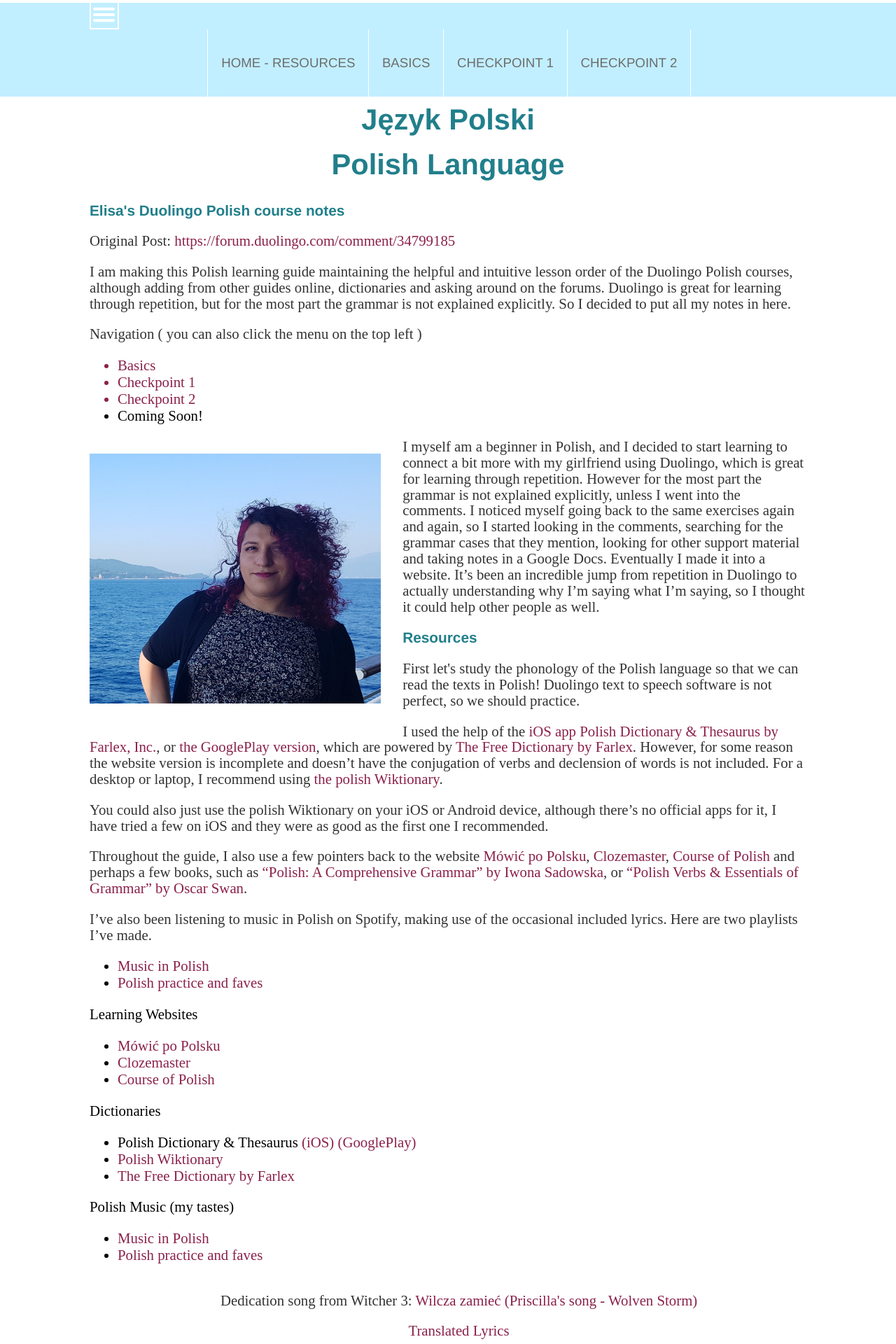
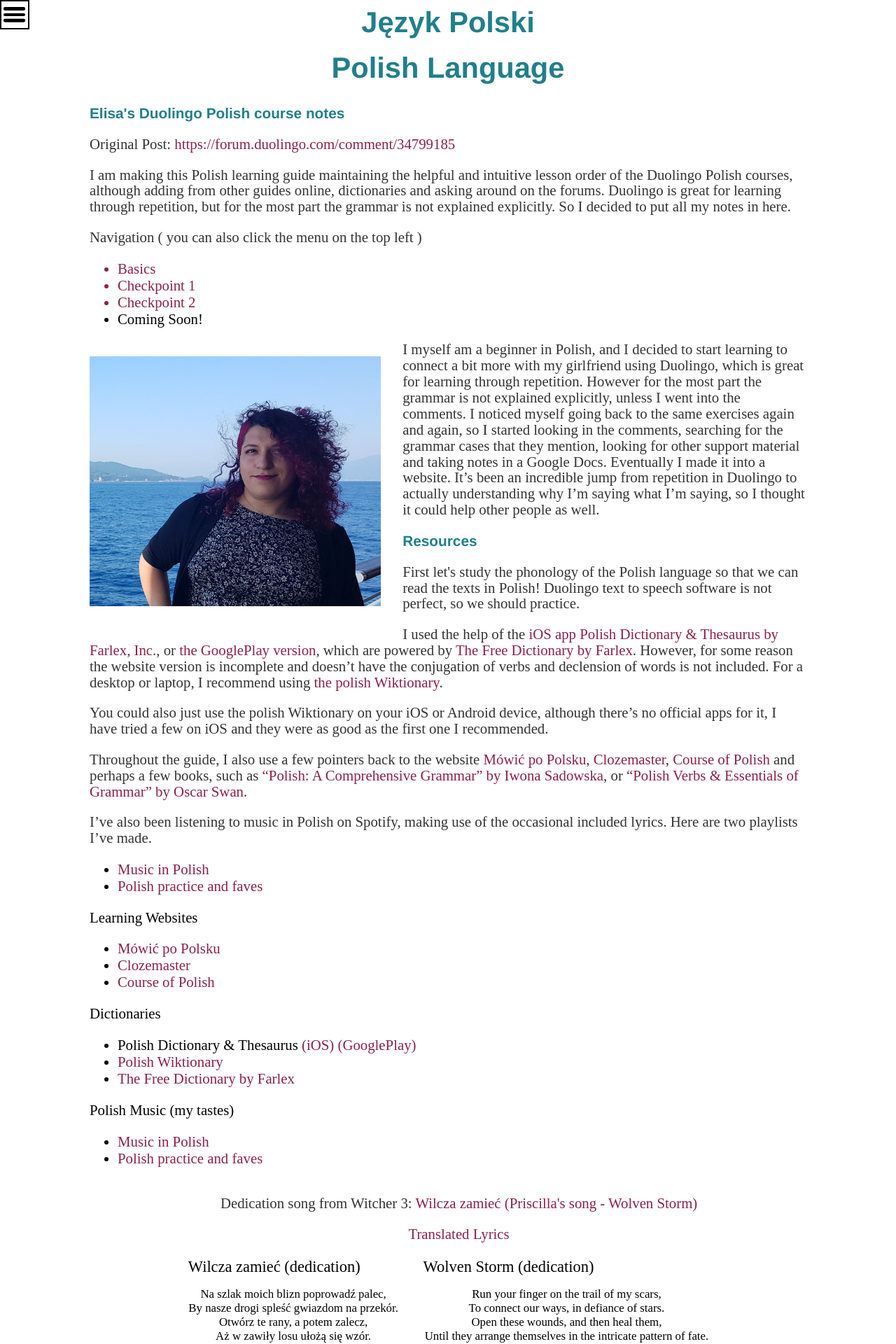
Before and after one commit to polski-duo-notes/polski-duo-notes.github.io, a Jekyll site: the page built from index.html, in a window 1280 px wide. Shown: the top 1920 px of the page at 70% size. Built offline with Jekyll 4.4.1, drawn with Linux system fonts in a browser that asks for light colours.

Commit message:
switch to full css hamburger

```diff
--- a/_layouts/default.html
+++ b/_layouts/default.html
@@ -9,9 +9,11 @@
             <meta name="viewport" content="initial-scale = 1.0,maximum-scale = 1.0" />
         </head>
         <body>
-            <div class="menu-button">
-                <div class="menu-button-burger"></div>
-            </div>
+            <div class="menu-wrap">
+                <input type="checkbox" class="toggler">
+                <div class="menu-button"><div class="menu-button-burger"></div></div>
+                <div class="menu">
+                    <div class="menu-inner">
                         <nav>
                             <ul>
                                 <a href="/"><li>Home - Resources</li></a>
@@ -62,6 +62,5 @@
                     </div>
                 </div>
             </footer>
-        <script type="text/javascript" src="/_layouts/hamburger_menu.js"></script>
         </body>
     </html>
--- a/css/main.css
+++ b/css/main.css
@@ -1,3 +1,9 @@
+:root {
+    --primary-color: rgba(13,110,139,0.75);
+    --overlay-color: rgba(24,39,51,0.85);
+    --menu-speed: 0.75s;
+}
+
 html{
     height: 100%;
     box-sizing: border-box;
@@ -43,103 +49,150 @@
     color: #8B217F;
 }
 
-.menu-button{
-    position: relative;
+.menu-wrap {
+    position: fixed;
+    top:0;
+    left:0;
+    z-index: 1;
+}
+
+.menu-wrap .toggler {
+    position: absolute;
+    top: 0;
+    left: 0;
+    z-index: 2;
+    cursor: pointer;
+    width: 3.5em;
+    height: 3.5em;
+    opacity: 0;
+}
+
+.menu-wrap .menu-button {
+    position: absolute;
+    top:0;
+    left: 0;
+    z-index: 1;
     display: flex;
     justify-content: center;
     align-items: center;
     width: 2em;
     height: 2em;
-    cursor: pointer;
-    transition: all .5s ease-in-out;
-    border: 0.1em solid #ffffff;
+    transition: all .5s ease;
+    border: 0.1em solid #000000;
 }
 
 .menu-button-burger{
+    position: relative;
+    display: flex;
     width: 1.5em;
-    background: #ffffff;
+    background: #000000;
     height: 0.2em;
     border-radius: 0.1em;
-    transition: all .5s ease-in-out;
+    transition: all .5s ease;
 }
 
 .menu-button-burger::before,
 .menu-button-burger::after{
     content: '';
     position: absolute;
-    width: 1.5em;
-    background: #ffffff;
+    z-index: 1;
+    width: 100%;
+    background: inherit;
     height: 0.2em;
     border-radius: 0.1em;
+    transition: all .5s ease;
+    top:-0.4em;
+}
+
+.menu-button-burger::after{
+    transform:translateY(0.8em);
+}
+
+/* Animation of burger menu CSS */
+.menu-wrap .toggler:checked + .menu-button .menu-button-burger {
+    transform: rotate(135deg);
+}
+
+/* Turn lines into X */
+.menu-wrap .toggler:checked + .menu-button .menu-button-burger::before,
+.menu-wrap .toggler:checked + .menu-button .menu-button-burger::after{
+    top:0;
+    transform: rotate(90deg);
+}
+
+/* Rotate on hover when checked*/
+.menu-wrap .toggler:checked:hover + .menu-button .menu-button-burger {
+    transform: rotate(225deg);
+}
+
+.menu-wrap .menu {
+    position: fixed;
+    top: 0;
+    left:0;
+    width: 20em;
+    height: 100%;
+    transform: translateX(-20em);
+    transition-duration: var(--menu-speed);*/
+    overflow: hidden;
+    display: flex;
+    align-items: center;
+    justify-content: center;
+}
+
+/* Show menu */
+.menu-wrap .toggler:checked ~ .menu {
+    transform: translateX(0);
+    transition-duration: var(--menu-speed);*/
+}
+
+.menu-wrap .toggler:checked ~ .menu .menu-inner nav{
+    opacity: 1;
+    transition-duration: var(--menu-speed);*/
+}
+
+.menu-wrap .menu .menu-inner {
+    background: var(--overlay-color);
+    width:100%;
+    height: 100%;
+    display: flex;
+    flex: none;
     transition: all .5s ease-in-out;
 }
 
-.menu-button-burger::before{
-    transform:translateY(-0.4em);
-}
-
-.menu-button-burger::after{
-    transform:translateY(0.4em);
-}
-
-/* Animation of burger menu */
-.menu-button.open .menu-button-burger {
-    transform: translateX(-0.7em);
-    background: transparent;
-}
-
-.menu-button.open .menu-button-burger::before{
-    transform: rotate(45deg) translate(0.5em, -0.5em);
-}
-
-.menu-button.open .menu-button-burger::after{
-    transform: rotate(45deg) translate(0.5em, 0.5em);
-}
-
-nav {
-    text-align: center;
-    background: #c1efff none repeat scroll 0 0;
+.menu-wrap .menu .menu-inner nav {
+    position: relative;
+    top:2em;
+    width:100%;
+    height:100%;
+    align-items: center;
+    opacity: 0;
+    transition: opacity 0.4s ease;
     text-transform: uppercase;
     font-size: 0.9em;
     font-style: bold;
     color: #6D6D6D;
-    margin-left:-12.5%;
-    margin-right: -12.5%;
-    margin-bottom:0em;
-    margin-top:-2em;
-    display:block;
-    width:auto;
-    float: center;
 }
 
-nav ul{
+.menu-wrap .menu .menu-inner nav ul{
     font-family:'Helvetica', 'Arial', 'Sans-Serif';
     list-style: none;
-    margin: 0em;
-    display:inline-flex;
-    margin-left:-2em;
 }
 
-nav ul li{
-    display:flex;
-    flex:1;
+.menu-wrap .menu .menu-inner nav ul li{
     height: auto;
-    padding-top:2em;
-    padding-left:1em;
-    padding-right:1em;
-    padding-bottom:2em;
-    margin-top:2em;
-    margin-bottom:0em;
-    margin-left: 0em;
-    margin-right: -0.05em;
-    border-left: 0.1em solid #ffffff;
-    border-right: 0.1em solid #ffffff;
+    padding-top:0.5em;
+    padding-bottom:0.5em;
     text-decoration: none;
 }
 
-nav ul li:hover {
-    background: #90e2ff none repeat scroll 0 0;
+.menu-wrap .menu .menu-inner nav ul li:hover {
+    background: var(--overlay-color) none repeat scroll 0 0;
     color:#ffffff;
+}
+
+.menu-wrap .menu .menu-inner nav ul li a {
+    color:inherit;
+    transition: color 0.4s ease;
 }
 
 #language_nav {
@@ -228,47 +281,6 @@
     text-align: center;
 }
 
-#icekler_logo_container {
-    display:block;
-    text-align:center;
-    float:center;
-    width:100%;
-    padding-top:1.5em;
-}
-
-#icekler_logo {
-    width:7em;
-    float:center;
-}
-
-#icekler{
-    font-size: 2em;
-    font-weight: normal;
-    font-family:'Helvetica', 'Arial', 'Sans-Serif';
-    color: #000000;
-    display:inline-block;
-    width:100%;
-    text-align: center;
-}
-
-#icekler_logo_container_small {
-    display:block;
-    text-align:center;
-    margin-top:1em;
-}
-
-#icekler_logo_small {
-    height:4em;
-    display:inline;
-    vertical-align:middle;
-}
-
-#icekler_small {
-    font-weight:normal;
-    color: #000000;
-    display:inline;
-}
-
 #about_img {
     display: inline;
     width:20em;
@@ -286,262 +298,6 @@
     margin-left:auto;
     margin-bottom:1.5em;
     margin-top:1em;
-}
-
-.bandcamp_container {
-    display:block;
-    text-align: center;
-}
-
-.bandcamp {
-    border: 0;
-    width: 350px;
-    height: 470px;
-}
-
-/* visual art links*/
-
-.visual_links{
-    display:block;
-    width:100%;
-    padding-left:0em;
-    text-align: center;
-    list-style: none;
-    font-family:'Helvetica', 'Arial', 'Sans-Serif';
-    font-size:0.9em;
-}
-
-.visual_links li{
-    display:inline-block;
-    width: 11em;
-    padding: 1.3em 0 1.3em 0;
-    margin-bottom:0.6em;
-    margin-right:0.2em;
-    margin-left: 0.2em;
-    float:center;
-    border:0.1em solid #FFF;
-}
-
-#visual_link_ink{
-    background: #2f2f2f;
-    color: #FFFFFF;
-}
-
-#visual_link_crafting{
-    background: #408793;
-    color: #FFFFFF;
-}
-
-#visual_link_animation{
-    background: #dc9ed9;
-    color: #FFFFFF;
-}
-
-#visual_link_3Dmodel{
-    background: #a56d2e;
-    color: #FFFFFF;
-}
-
-#visual_link_digital{
-    background: #8921b7;
-    color: #FFFFFF;
-}
-
-#visual_link_oil_acrylics{
-    background: #31a763;
-    color: #FFFFFF;
-}
-
-#visual_link_design{
-    background: #993f54;
-    color: #FFFFFF;
-}
-
-.visual_links li:hover{
-    border:0.1em solid #676767;
-    font-size: 1.2em;
-    padding: 0.92em 0 0.92em 0;
-    width:9.1em;
-}
-
-/* visual art */
-
-.art-gallery-container {
-    display:flex;
-    flex-wrap: wrap;
-    align-items: center;
-    justify-content: center;
-    flex-flow: column;
-    text-align:center;
-    height:auto;
-    width:auto;
-    float:center;
-}
-
-.art-gallery {
-    display:block;
-    margin-left:1.5em;
-}
-
-.art-div {
-    display:inline-flex;
-    flex-flow:column;
-    width:auto;
-    height:auto;
-    float:center;
-    text-align:center;
-    margin-right:1.5em;
-    margin-bottom:2em;
-    border:0.1em solid #FFF;
-}
-
-/*.art-div:hover {
-    border:0.15em solid #8c8c8c;
-}*/
-
-.art-mult-container{
-    display:inline-flex;
-    flex-flow: column;
-    float:center;
-    text-align:center;
-    margin-bottom:2em;
-    margin-left:-1.5em;
-    height:auto;
-    width:auto;
-    border:0.1em solid #FFF;
-}
-
-/*.art-mult-container:hover {
-    border:0.1em solid #8c8c8c;
-}*/
-
-.art-div-multiple{
-    display:inline;
-    flex-direction: row;
-    flex-wrap: wrap;
-    float:center;
-    width:auto;
-    margin-left:-0.5em;
-    margin-right:-0.5em;
-}
-
-.art_img_mult_square {
-    display:inline;
-    width:20em;
-    height:auto;
-    padding-bottom:1em;
-    margin-left: 0.5em;
-    margin-right: 0.5em;
-}
-
-.art_img_mult_landscape{
-    display:inline;
-    width:27em;
-    height:auto;
-    padding-bottom:1em;
-    margin-left: 0.5em;
-    margin-right: 0.5em;
-}
-
-.art_img_mult_portrait{
-    display:inline;
-    width:auto;
-    height:27em;
-    padding-bottom:1em;
-    padding-left: 2em;
-    padding-right: 2em;
-    margin-left: 0.5em;
-    margin-right: 0.5em;
-}
-
-.art_img {
-    display:block;
-    width:20em;
-}
-
-.art_img_square {
-    display:inline-block;
-    width:20em;
-    margin:0 auto;
-}
-
-.art_img_landscape {
-    display:block;
-    width:27em;
-}
-
-.art_img_portrait {
-    display:block;
-    width: auto;
-    height: 27em;
-    padding:0 2em;
-}
-
-.art_video_player_container{
-    display: block;
-    width: 100%;
-    float:center;
-    text-align: center;
-    padding:1em;
-}
-
-.art_video_player{
-    display:block;
-    float:center;
-    width:27em;
-    margin:0.5em;
-    margin-left:0.7em;
-}
-
-.art_vid {
-    display:block;
-    width:20em;
-}
-
-.art_vid_square {
-    display:block;
-    width:20em;
-}
-
-.art_vid_landscape {
-    display:block;
-    width:27em;
-}
-
-.art_vid_portrait {
-    display:block;
-    width:auto;
-    height:27em;
-}
-
-.art_desc{
-    display:block;
-    height:auto;
-    font-size:90%;
-}
-
-.art_title{
-    display:block;
-    font-weight: bold;
-    font-size:1.2em;
-    padding-bottom:0.3em;
-    padding-top:1em;
-}
-
-.art_comment{
-    display:block;
-    font-size:1em;
-    margin-top:-0.3em;
-}
-
-.art_medium{
-    display:block;
-    font-size:0.9em;
-}
-
-.art_date{
-    display:block;
-    font-size:0.7em;
 }
 
 /* poetry*/
@@ -623,45 +379,6 @@
     height: auto;
     text-align: left;
     font-size: 0.7em;
-}
-
-.prose-div {
-    display:block;
-    width:100%;
-    height:auto;
-    float:center;
-    text-align:left;
-    font-size:90%;
-    padding-bottom: 4em;
-}
-
-.prose-title{
-    display:block;
-    text-align: left;
-    font-style:bold;
-    font-size:1.2em;
-}
-
-.prose-by{
-    display: block;
-    text-align: left;
-    font-size: 0.9em;
-}
-
-.prose-date{
-    display: block;
-    text-align: left;
-    font-size: 0.7em;
-}
-
-.prose-content{
-    display: inline-block;
-    width: 100%;
-    height: auto;
-    text-align: left;
-    font-size:0.9em;
-    font-family:'Times New Roman', 'Serif';
-    padding-top:1em;
 }
 
 /* TOC */
@@ -834,35 +551,4 @@
         margin-right:15%;
         margin-left:15%;
     }
-
-    .bandcamp {
-        border: 0;
-        width: 20em;
-    }
-
-    .visual_links li:hover{
-        border:0.1em solid #676767;
-        font-size: 1.1em;
-        padding: 1em 0 1em 0;
-        width:10em;
-    }
-
-    .art_img_landscape {
-        display:block;
-        width:100%;
-    }
-
-    .art_vid_landscape {
-        display:block;
-        width:100%;
-    }
-
-    .art_img_mult_landscape{
-        display:block;
-        width: 100%;
-    }
-
-    .art_video_player{
-        width:100%;
-    }
 }
```
Also changed, not shown: other parts of _layouts/default.html (+4 -6 lines). Lines whose indentation alone changed are shown as unchanged.
